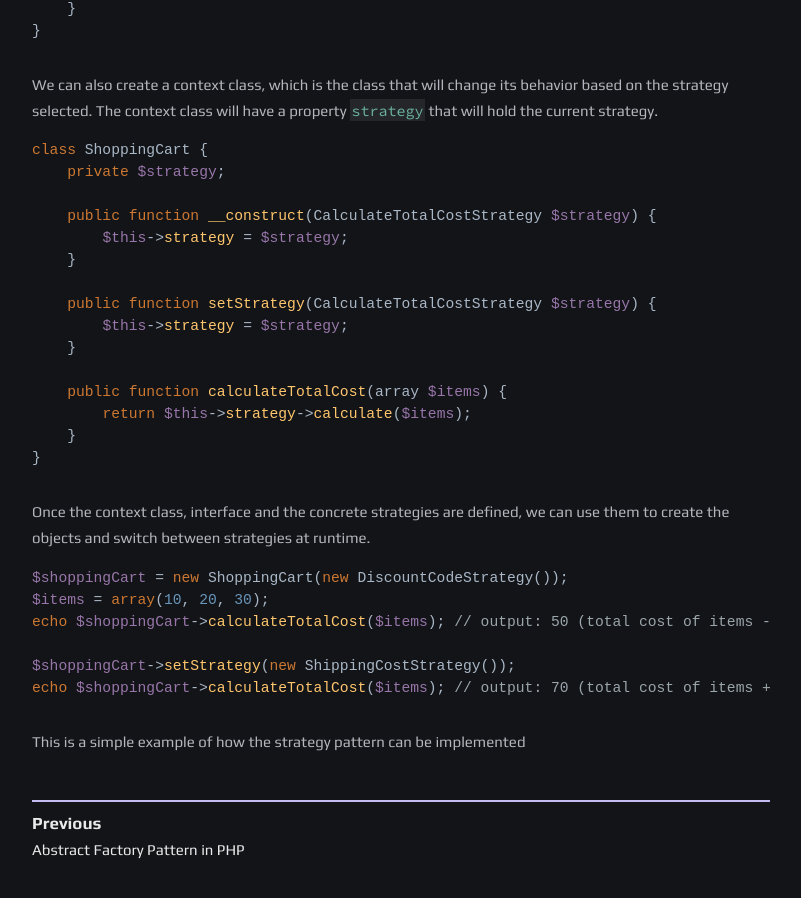
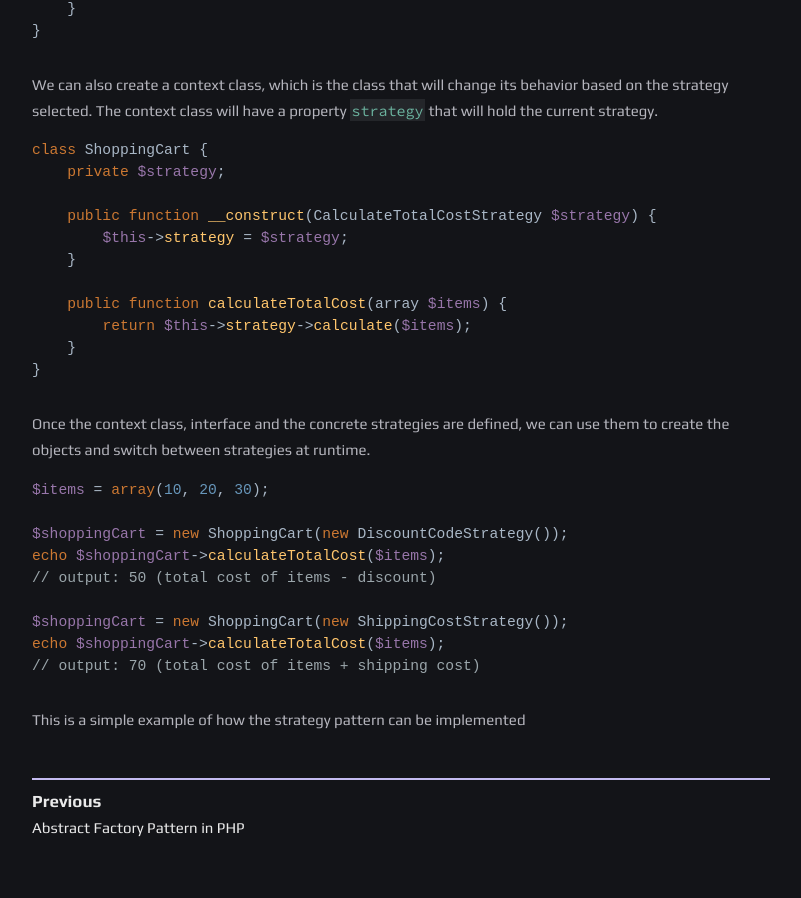
Before and after one commit to kongulov/kongulov.dev, a Jekyll site: the page built from _posts/2023-01-25-mastering-the-strategy-design-pattern-in-php.md, in a window 1280 px wide and 900 px high, scrolled down 1150 px. Shown: the whole window, without its empty margins (239-1040 px from the left). Built offline with Jekyll 4.4.1, drawn with Linux system fonts in a browser that asks for light colours.

Commit message:
edit post: Mastering the Strategy Design Pattern in PHP

````diff
--- a/_posts/2023-01-25-mastering-the-strategy-design-pattern-in-php.md
+++ b/_posts/2023-01-25-mastering-the-strategy-design-pattern-in-php.md
@@ -67,10 +67,6 @@ class ShoppingCart {
         $this->strategy = $strategy;
     }
 
-    public function setStrategy(CalculateTotalCostStrategy $strategy) {
-        $this->strategy = $strategy;
-    }
-
     public function calculateTotalCost(array $items) {
         return $this->strategy->calculate($items);
     }
@@ -80,12 +76,15 @@ class ShoppingCart {
 Once the context class, interface and the concrete strategies are defined, we can use them to create the objects and switch between strategies at runtime.
 
 ```php
+$items = array(10, 20, 30);
+
 $shoppingCart = new ShoppingCart(new DiscountCodeStrategy());
-$items = array(10, 20, 30);
-echo $shoppingCart->calculateTotalCost($items); // output: 50 (total cost of items - discount)
+echo $shoppingCart->calculateTotalCost($items);
+// output: 50 (total cost of items - discount)
 
-$shoppingCart->setStrategy(new ShippingCostStrategy());
-echo $shoppingCart->calculateTotalCost($items); // output: 70 (total cost of items + shipping cost)
+$shoppingCart = new ShoppingCart(new ShippingCostStrategy());
+echo $shoppingCart->calculateTotalCost($items);
+// output: 70 (total cost of items + shipping cost)
 ```
 
 This is a simple example of how the strategy pattern can be implemented
````
